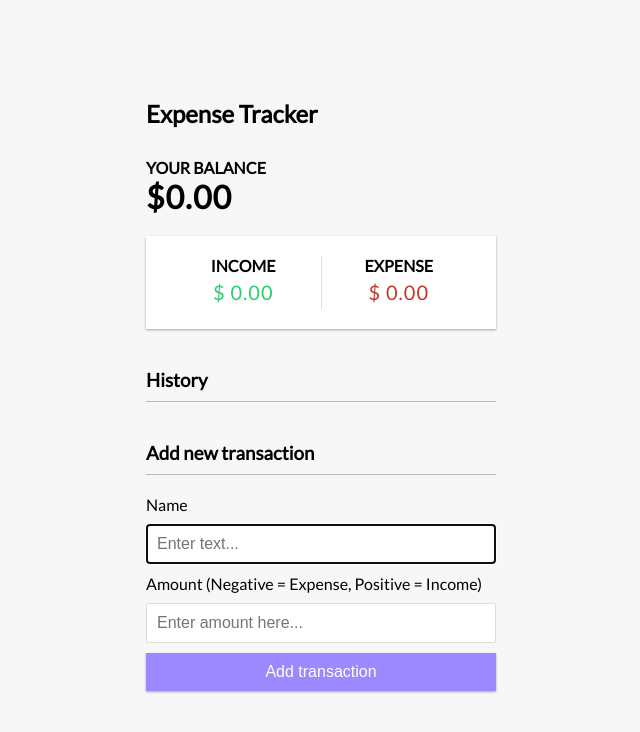
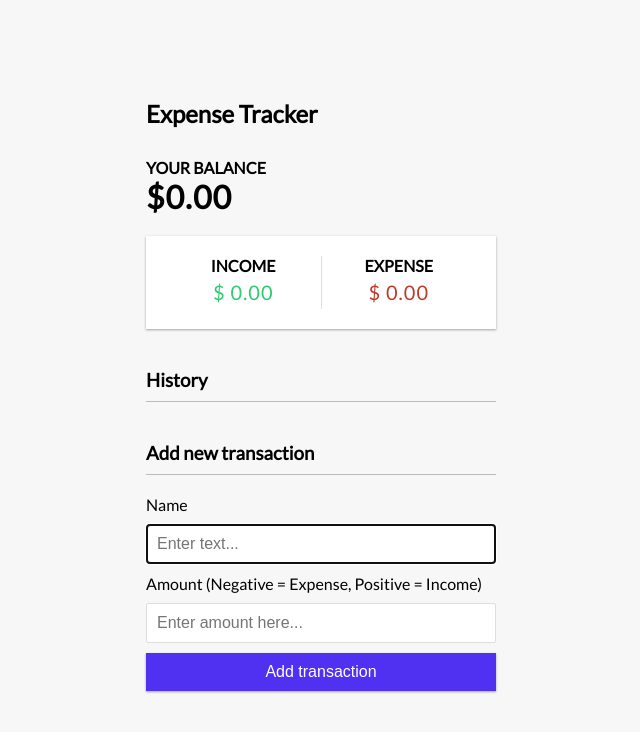
Before and after one commit to TalhaAhmedAI/expense_tracker_app, a React (Create React App) app: page / in a window 1280 px wide. Shown: the top 732 px of the page, without its empty margins (319-959 px from the left). Built offline with nearby package versions, Linux system fonts and the light colour scheme.

Commit message:
Update App.css

```diff
--- a/src/App.css
+++ b/src/App.css
@@ -89,7 +89,7 @@ input[type="number"] {
 
 .btn {
   cursor: pointer;
-  background-color: #9c88ff;
+  background-color: #5030f1;
   box-shadow: var(--box-shadow);
   color: #fff;
   border: 0;
```
